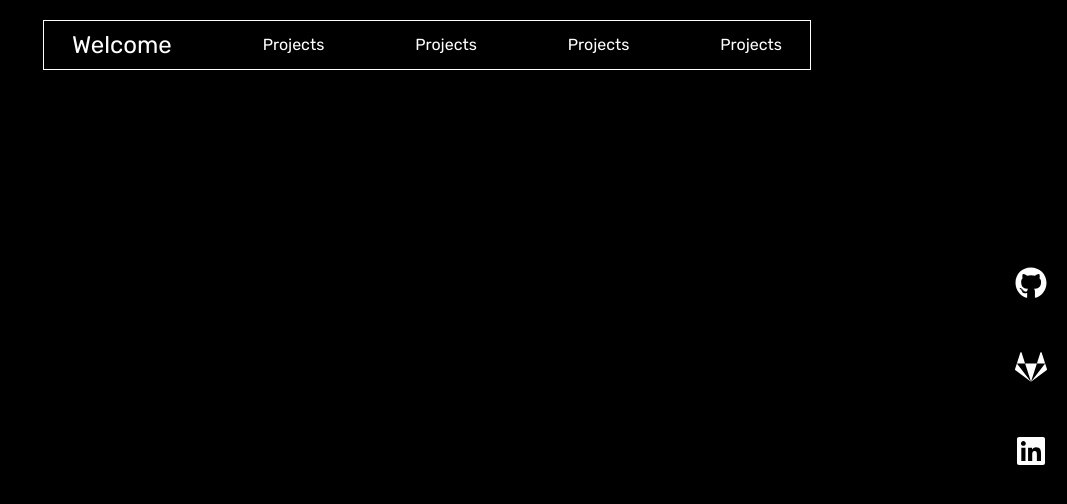
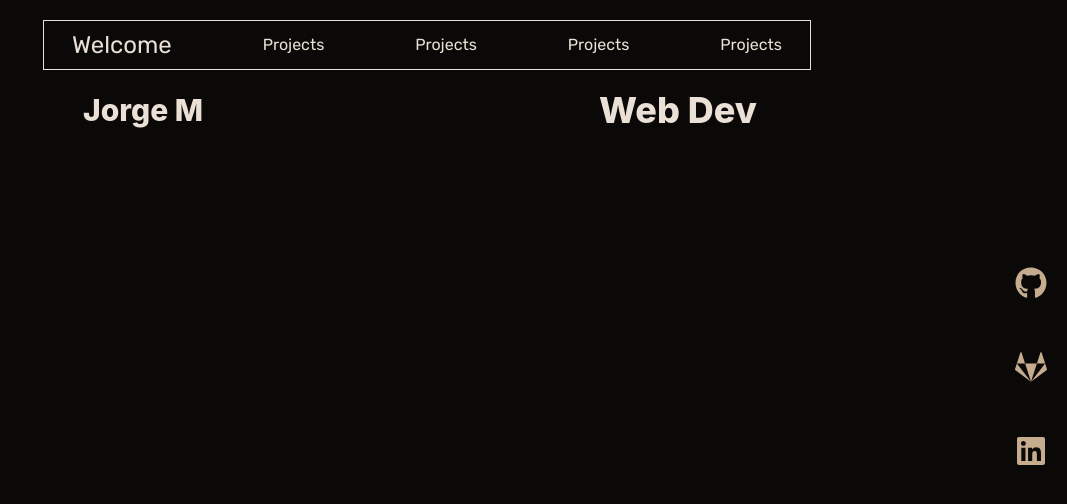
Before and after one commit to yorch-JMG/portfolio, a Next.js app: page /welcome in a window 1280 px wide. Shown: the top 504 px of the page, without its empty margins (213-1280 px from the left). Built offline with nearby package versions, Linux system fonts and the light colour scheme.

Commit message:
color change and cursor animation done

```diff
--- /dev/null
+++ b/components/navbars/index.js
@@ -0,0 +1,38 @@
+import {FaGithub, FaGitlab, FaLinkedin} from 'react-icons/fa';
+
+export const Navbars = () => {
+  return (
+    <div className="font-main justify-center max-w-3xl mx-auto">
+      <div className="w-full p-2 border border-base-text-color mt-5">
+        <ul className="flex text-base-text-color justify-between px-5 items-center">
+          <a href="/welcome">
+            <li className="text-2xl">Welcome</li>
+          </a>
+          <a href="/welcome">
+            <li>Projects</li>
+          </a>
+          <a href="/welcome">
+            <li>Projects</li>
+          </a>
+          <a href="/welcome">
+            <li>Projects</li>
+          </a>
+          <a href="/welcome">
+            <li>Projects</li>
+          </a>
+        </ul>
+      </div>
+      <ul className="flex flex-col h-1/4 fixed right-0 text-harder-text-color justify-between px-5 top-1/3 items-center pl-2">
+        <a href="/welcome">
+          <FaGithub size="2rem" />
+        </a>
+        <a href="/welcome">
+          <FaGitlab size="2rem" />
+        </a>
+        <a href="/welcome">
+          <FaLinkedin size="2rem" />
+        </a>
+      </ul>
+    </div>
+  );
+};
--- a/pages/index.js
+++ b/pages/index.js
@@ -17,7 +17,7 @@ export default function Home() {
       <AnimatePresence>
         {showAnimation && (
           <motion.div
-            className="w-20 h-20 bg-white rounded-sm m-auto"
+            className="w-20 h-20 bg-base-text-softer-rose rounded-sm m-auto"
             animate={{rotate: 360}}
             transition={{
               type: 'spring',
--- a/pages/welcome.js
+++ b/pages/welcome.js
@@ -1,40 +1,29 @@
-import Image from "next/image";
-import { FaGithub, FaGitlab, FaLinkedin } from 'react-icons/fa'
+import {Navbars} from '../components/navbars';
+import {motion} from 'framer-motion';
+import {useState} from 'react';
 
 export default function Welcome() {
+  const [showCursor, setShowCursor] = useState(true);
+  setTimeout(() => {
+    setShowCursor(!showCursor);
+  }, 1000);
   return (
-    <div>
-      <div className="font-main justify-center max-w-3xl mx-auto">
-        <div className="w-full p-2 border border-white mt-5">
-          <ul className="flex text-white justify-between px-5 items-center">
-            <a href="/welcome">
-              <li className="text-2xl">Welcome</li>
-            </a>
-            <a href="/welcome">
-              <li>Projects</li>
-            </a>
-            <a href="/welcome">
-              <li>Projects</li>
-            </a>
-            <a href="/welcome">
-              <li>Projects</li>
-            </a>
-            <a href="/welcome">
-              <li>Projects</li>
-            </a>
-          </ul>
+    <div className="max-w-3xl mx-auto">
+      <Navbars />
+      <div className="flex w-full justify-between pt-5 px-10 items-center">
+        <div className='w-1/2'>
+          <h1 className="text-3xl font-extrabold text-base-text-color">
+            Jorge M
+          </h1>
         </div>
-        <ul className="flex flex-col h-1/4 fixed right-0 text-white justify-between px-5 top-1/3 items-center pl-2">
-          <a href="/welcome">
-						<FaGithub size='2rem'/>
-          </a>
-          <a href="/welcome">
-						<FaGitlab size='2rem'/>
-          </a>
-          <a href="/welcome">
-						<FaLinkedin size='2rem'/>
-          </a>
-        </ul>
+        <div className="flex items-center justify-between w-1/4">
+          <h2 className="text-4xl font-extrabold text-base-text-color">
+            Web Dev
+          </h2>
+          {showCursor && (
+            <div className="bg-base-text-color w-3 h-8 right-0" />
+          )}
+        </div>
       </div>
     </div>
   );
--- a/styles/globals.css
+++ b/styles/globals.css
@@ -8,7 +8,7 @@ body {
   margin: 0;
   font-family: -apple-system, BlinkMacSystemFont, Segoe UI, Roboto, Oxygen,
     Ubuntu, Cantarell, Fira Sans, Droid Sans, Helvetica Neue, sans-serif;
-	background-color: black;
+	background-color: #0a0908;
 }
 
 a {
--- a/tailwind.config.js
+++ b/tailwind.config.js
@@ -4,6 +4,13 @@ module.exports = {
     "./components/**/*.{js,ts,jsx,tsx}",
   ],
   theme: {
+		colors: {
+			'background' : '#22223B',
+			'brown' : '#5e503f',
+			'dark-navy-blue' : '#22333b',
+			'harder-text-color' : '#c6ac8f',
+			'base-text-color' : '#eae0d5'
+		},
 		extend: {
 			fontFamily: {
 				main: ['Rubik']
```
